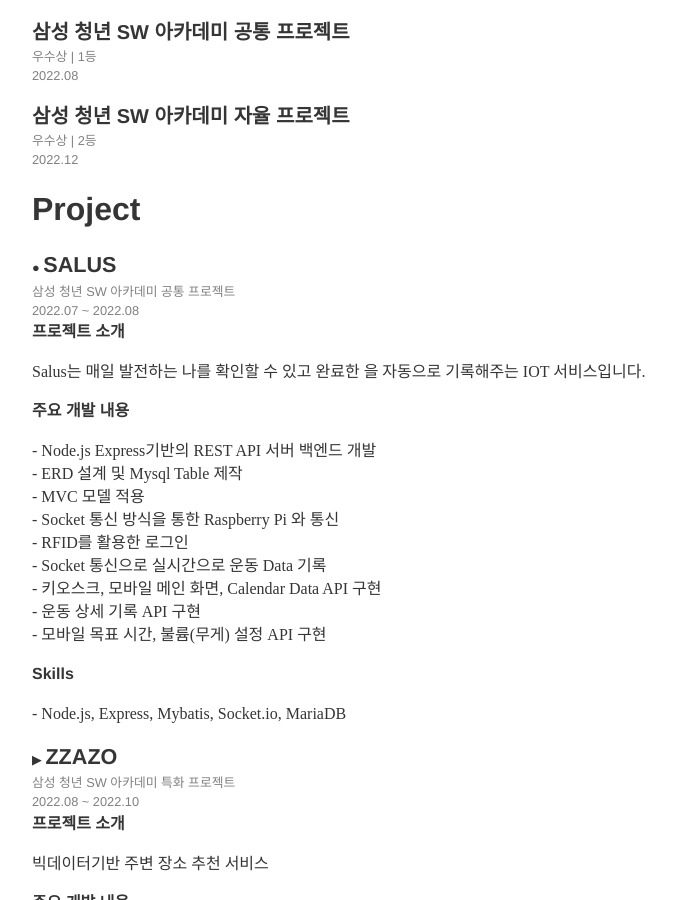
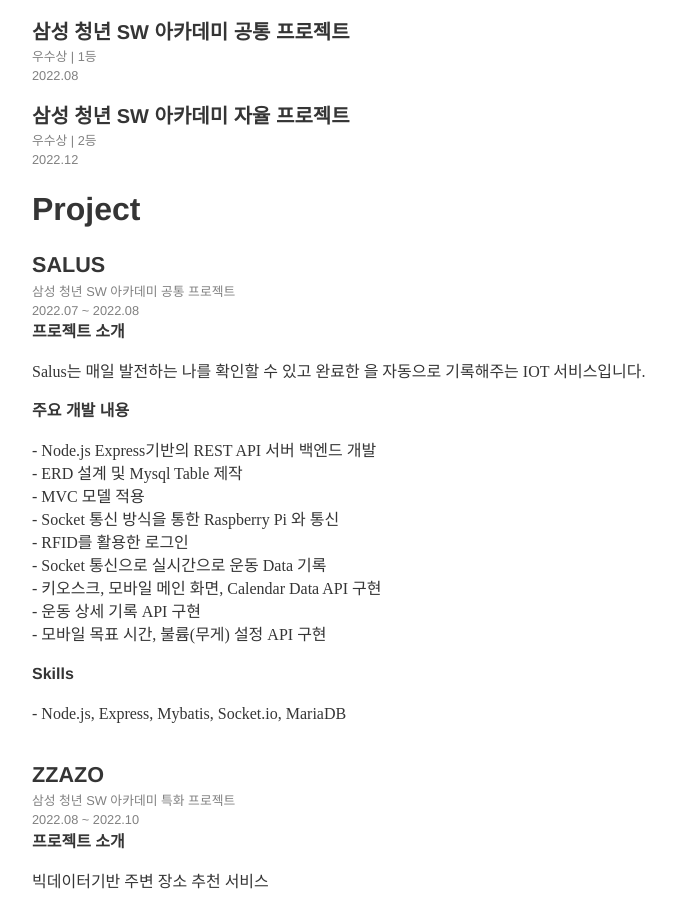
Before and after one commit to Sungbae95/Sungbae95.github.io, a Jekyll site: the page built from index.md, in a window 1280 px wide and 900 px high, scrolled down 1150 px. Shown: the whole window, without its empty margins (208-884 px from the left). Built offline with Jekyll 4.4.1, drawn with Linux system fonts in a browser that asks for light colours; some web fonts are replaced.

Commit message:
Update index.md

```diff
--- a/index.md
+++ b/index.md
@@ -52,7 +52,6 @@
 
 
 # Project
-<span style="font-size:80%"> ● </span>
 <span style="font-size:135%"> <b> SALUS</b> </span> <br/>
 <span style="font-size:80%; color:gray"> 삼성 청년 SW 아카데미 공통 프로젝트<br/> 2022.07 ~ 2022.08  </span> <br/>
 <span style="font-size:100%"> <b>프로젝트 소개</b> </span> <br/>
@@ -75,9 +74,7 @@
 <p style="line-height:23px; font-family: nanumsquare;">
   - Node.js, Express, Mybatis, Socket.io, MariaDB <br/>
 </p>
-
-
-<span style="font-size:80%"> ▶ </span>
+<br/>
 <span style="font-size:135%"> <b>ZZAZO</b> </span> <br/>
 <span style="font-size:80%; color:gray"> 삼성 청년 SW 아카데미 특화 프로젝트<br/> 2022.08 ~ 2022.10  </span> <br/>
 <span style="font-size:100%"> <b>프로젝트 소개</b> </span> <br/>
```
